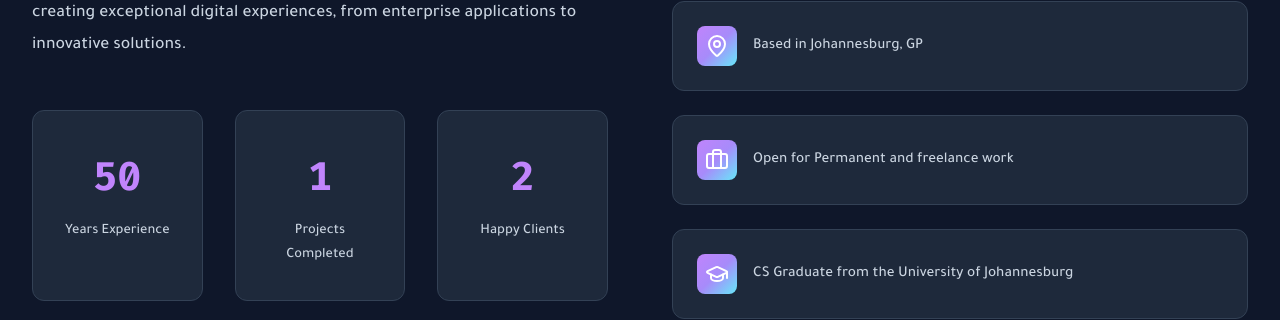
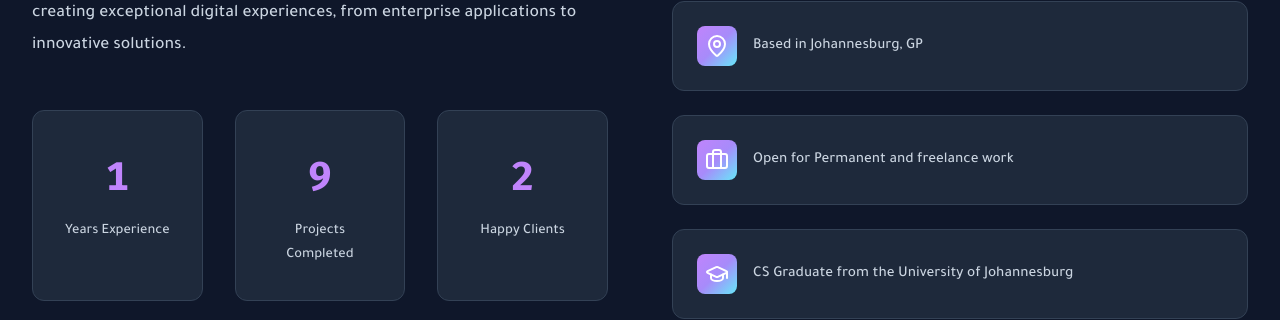
Before and after one commit to PeterMolope/Portfolio, a Next.js app: page / in a window 1280 px wide. Shown: the part 1141-1461 px from the top of the page. Built offline with nearby package versions, Linux system fonts and the light colour scheme.

Commit message:
update about section

```diff
--- a/Constant/Data.ts
+++ b/Constant/Data.ts
@@ -22,8 +22,8 @@
 import { FaGithub, FaLinkedin, FaLinkedinIn, FaTwitter } from "react-icons/fa6";
 
 export const stats = [
-  { label: "Years Experience", value: "1+" },
-  { label: "Projects Completed", value: "50+" },
+  { label: "Years Experience", value: "9+" },
+  { label: "Projects Completed", value: "1+" },
   { label: "Happy Clients", value: "2+" },
   { label: "Students Taught", value: "5+" },
 ];
--- a/components/About/About.tsx
+++ b/components/About/About.tsx
@@ -29,13 +29,13 @@
             }
 
             // Extract numbers from stat values (e.g., "1+" -> 1, "50+" -> 50)
+            const yearsValue = parseInt(stats[0].value.replace(/\D/g, ''))
             const projectsValue = parseInt(stats[1].value.replace(/\D/g, ''))
-            const yearsValue = parseInt(stats[0].value.replace(/\D/g, ''))
             const clientsValue = parseInt(stats[2].value.replace(/\D/g, ''))
             const studentsValue = parseInt(stats[3].value.replace(/\D/g, ''))
 
+            animateValue(0, yearsValue, 2000, 'years')
             animateValue(0, projectsValue, 2000, 'projects')
-            animateValue(0, yearsValue, 2000, 'years')
             animateValue(0, clientsValue, 2000, 'clients')
             animateValue(0, studentsValue, 2000, 'students')
 
```
